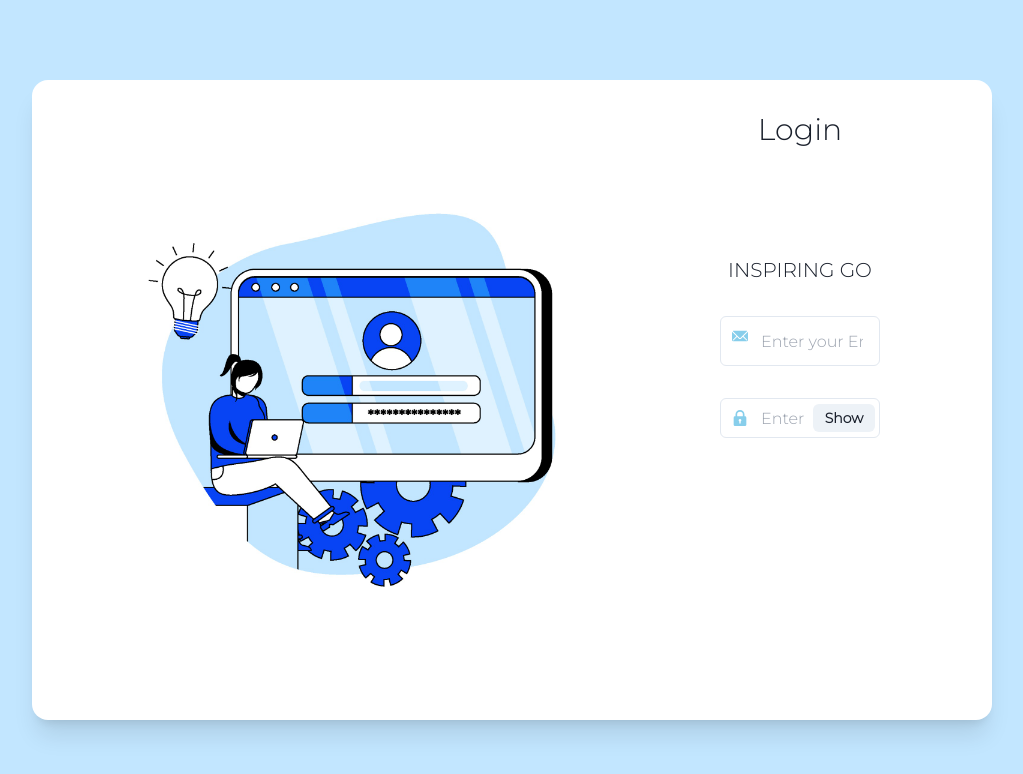
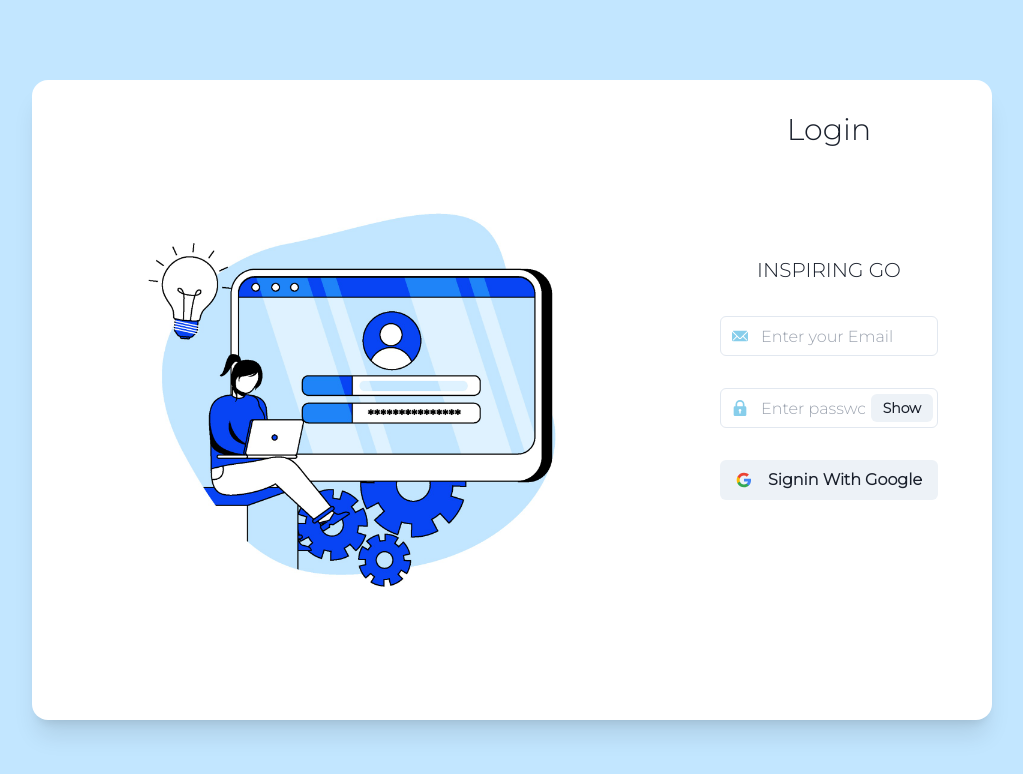
Before and after one commit to RahulRedN/FDFED_IG, a React (Vite) app: page /login in a window 1280 px wide. Shown: the top 774 px of the page, without its empty margins (128-1151 px from the left). Built offline with nearby package versions, Linux system fonts and the light colour scheme; no server answers.

Commit message:
added firebase

```diff
--- a/package.json
+++ b/package.json
@@ -16,8 +16,10 @@
     "@emotion/styled": "^11.11.0",
     "firebase": "^10.2.0",
     "framer-motion": "^10.16.1",
+    "lucide-react": "^0.268.0",
     "react": "^18.2.0",
     "react-dom": "^18.2.0",
+    "react-google-button": "^0.7.2",
     "react-router-dom": "^6.15.0"
   },
   "devDependencies": {
--- a/src/App.jsx
+++ b/src/App.jsx
@@ -1,6 +1,6 @@
 import React from "react";
 
-import { ChakraProvider } from '@chakra-ui/react'
+import { ChakraProvider } from "@chakra-ui/react";
 
 import {
   createBrowserRouter,
@@ -10,6 +10,7 @@ import {
   RouterProvider,
 } from "react-router-dom";
 
+import { AuthContexts } from "./Firebase/AuthContexts";
 
 import Login from "./pages/Login";
 import Home from "./pages/Home";
@@ -19,7 +20,6 @@ import JobSeeker from "./pages/JobSeeker";
 import Company from "./pages/Company";
 import Tutor from "./pages/Tutor";
 
-
 const Root = () => {
   return (
     <React.Fragment>
@@ -28,27 +28,27 @@ const Root = () => {
   );
 };
 
-
 const Router = createBrowserRouter(
   createRoutesFromElements(
     <Route path="/" element={<Root />}>
-      <Route index element={<Home/>}/>
-      <Route path="/login" element={<Login/>}/>
-      <Route path="/signup" element={<SignUp/>}/>
-      <Route path="/student" element={<Student/>} />
-      <Route path="/jobseeker" element={<JobSeeker/>}/>
-      <Route path="/tutor" element={<Tutor/>}/>
-      <Route path="/company" element={<Company/>}/>
+      <Route index element={<Home />} />
+      <Route path="/login" element={<Login />} />
+      <Route path="/signup" element={<SignUp />} />
+      <Route path="/student" element={<Student />} />
+      <Route path="/jobseeker" element={<JobSeeker />} />
+      <Route path="/tutor" element={<Tutor />} />
+      <Route path="/company" element={<Company />} />
     </Route>
   )
 );
 
-
 function App() {
   return (
-    <ChakraProvider>
-      <RouterProvider router={Router} />
-    </ChakraProvider>
+    <AuthContexts>
+      <ChakraProvider>
+        <RouterProvider router={Router} />
+      </ChakraProvider>
+    </AuthContexts>
   );
 }
 
--- /dev/null
+++ b/src/Firebase/AuthContexts.jsx
@@ -0,0 +1,66 @@
+import React, { useContext, useEffect, useState } from "react";
+import { auth} from "./config";
+import {
+  createUserWithEmailAndPassword,
+  signInWithEmailAndPassword,
+  signOut,
+  onAuthStateChanged,
+  sendPasswordResetEmail,
+  GoogleAuthProvider,
+  signInWithPopup,
+} from "firebase/auth";
+
+const AuthContext = React.createContext();
+
+export const AuthContexts = ({ children }) => {
+  const [currentUser, setCurrentUser] = useState();
+  const [isLoading, setLoading] = useState(true);
+
+  const signUp = async (email, password) => {
+    return createUserWithEmailAndPassword(auth, email, password);
+  };
+
+  const signIn = (email, password) => {
+    return signInWithEmailAndPassword(auth, email, password);
+  };
+
+  const logout = async () => {
+    return signOut(auth);
+  };
+
+  const sendPasswordReset = (email) => {
+    return sendPasswordResetEmail(auth, email);
+  };
+
+  const signInWithGoogle = () => {
+    const provider = new GoogleAuthProvider();
+    return signInWithPopup(auth, provider);
+  };
+
+  useEffect(() => {
+    const unsubscribe = onAuthStateChanged(auth, async (user) => {
+      setCurrentUser(user);
+    });
+    setLoading(false);
+
+    return unsubscribe;
+  }, []);
+
+  const value = {
+    currentUser,
+    signUp,
+    signIn,
+    logout,
+    sendPasswordReset,
+    signInWithGoogle,
+  };
+  return (
+    <AuthContext.Provider value={value}>
+      {!isLoading && children}
+    </AuthContext.Provider>
+  );
+};
+
+export const useAuth = () => {
+  return useContext(AuthContext);
+};
--- /dev/null
+++ b/src/Firebase/config.js
@@ -0,0 +1,26 @@
+// Import the functions you need from the SDKs you need
+import { initializeApp } from "firebase/app";
+import { getAuth } from "firebase/auth";
+import { getFirestore } from "firebase/firestore"
+import {getStorage} from 'firebase/storage'
+// TODO: Add SDKs for Firebase products that you want to use
+// https://firebase.google.com/docs/web/setup#available-libraries
+
+// Your web app's Firebase configuration
+// For Firebase JS SDK v7.20.0 and later, measurementId is optional
+const firebaseConfig = {
+  apiKey: import.meta.env.VITE_FIREBASE_apikey,
+  authDomain: import.meta.env.VITE_FIREBASE_authDomain,
+  projectId: import.meta.env.VITE_FIREBASE_projectId,
+  storageBucket: import.meta.env.VITE_FIREBASE_storageBucket,
+  messagingSenderId: import.meta.env.VITE_FIREBASE_messagingSenderId,
+  appId: import.meta.env.VITE_FIREBASE_appId,
+  measurementId: import.meta.env.VITE_FIREBASE_measurementId,
+};
+
+// Initialize Firebase
+const app = initializeApp(firebaseConfig);
+
+export const auth = getAuth(app);
+export const db = getFirestore(app);
+export const storage = getStorage(app);
--- /dev/null
+++ b/src/PrivateRoute/PrivateRoute.jsx
@@ -0,0 +1,11 @@
+import React from "react";
+
+import { Navigate } from "react-router-dom";
+import { useAuth } from "../Firebase/AuthContexts";
+
+const PrivateRoute = ({ children }) => {
+  const { currentUser } = useAuth();
+  return currentUser ? children : <Navigate to={"/login"} />;
+};
+
+export default PrivateRoute;
--- /dev/null
+++ b/src/components/UI/GoogleButton/GoogleButton.jsx
@@ -0,0 +1,18 @@
+import React from "react";
+import { Button } from "@chakra-ui/react";
+import { Loader2 } from "lucide-react";
+import { Icons } from "./Icon";
+
+const GoogleButton = ({ isLoading, onClickHandler }) => {
+  return (
+    <Button
+      leftIcon={isLoading?<Loader2 className='mr-2 h-4 w-4 animate-spin' />:<Icons.google className="h-4 w-4 mr-2" />}
+      onClick={onClickHandler}
+      disabled={isLoading}
+    >
+      Signin With Google
+    </Button>
+  );
+};
+
+export default GoogleButton;
--- /dev/null
+++ b/src/components/UI/GoogleButton/Icon.jsx
@@ -0,0 +1,23 @@
+export const Icons = {
+  google: (props) => (
+    <svg {...props} viewBox="0 0 24 24">
+      <path
+        d="M22.56 12.25c0-.78-.07-1.53-.2-2.25H12v4.26h5.92c-.26 1.37-1.04 2.53-2.21 3.31v2.77h3.57c2.08-1.92 3.28-4.74 3.28-8.09z"
+        fill="#4285F4"
+      />
+      <path
+        d="M12 23c2.97 0 5.46-.98 7.28-2.66l-3.57-2.77c-.98.66-2.23 1.06-3.71 1.06-2.86 0-5.29-1.93-6.16-4.53H2.18v2.84C3.99 20.53 7.7 23 12 23z"
+        fill="#34A853"
+      />
+      <path
+        d="M5.84 14.09c-.22-.66-.35-1.36-.35-2.09s.13-1.43.35-2.09V7.07H2.18C1.43 8.55 1 10.22 1 12s.43 3.45 1.18 4.93l2.85-2.22.81-.62z"
+        fill="#FBBC05"
+      />
+      <path
+        d="M12 5.38c1.62 0 3.06.56 4.21 1.64l3.15-3.15C17.45 2.09 14.97 1 12 1 7.7 1 3.99 3.47 2.18 7.07l3.66 2.84c.87-2.6 3.3-4.53 6.16-4.53z"
+        fill="#EA4335"
+      />
+      <path d="M1 1h22v22H1z" fill="none" />
+    </svg>
+  ),
+};
--- a/src/pages/Login.jsx
+++ b/src/pages/Login.jsx
@@ -1,14 +1,38 @@
 import { useState } from "react";
 
-import { Input, InputGroup, InputLeftElement,InputRightElement,Button } from "@chakra-ui/react";
+import {
+  Input,
+  InputGroup,
+  InputLeftElement,
+  InputRightElement,
+  Button,
+} from "@chakra-ui/react";
 import Login_Image from "../static/Login_Image.jpg";
-import { EmailIcon,LockIcon } from "@chakra-ui/icons";
+import { EmailIcon, LockIcon } from "@chakra-ui/icons";
+import GoogleButton from "../components/UI/GoogleButton/GoogleButton";
+import { useAuth } from "../Firebase/AuthContexts";
 
 const Login = () => {
+  const [show, setShow] = useState(false);
+  const [isLoading, setIsLoading] = useState(false);
+  const handleClick = () => setShow((state)=>!state);
 
-  const [show, setShow] = useState(false);
-  const handleClick = () => setShow(!show);
+  const { signInWithGoogle } = useAuth();
 
+  const googleSignInHandler = async () => {
+    setIsLoading(true);
+    try {
+      const res = await signInWithGoogle();
+      if (res.user.uid) {
+        setIsLoading(false);
+        alert("Logged In!");
+      }
+    } catch (err) {
+      console.error(err);
+      alert("Something happened!!!");
+      setIsLoading(false);
+    }
+  };
 
   return (
     <>
@@ -18,16 +42,18 @@ const Login = () => {
           <div className="flex flex-col gap-7 w-full">
             <h1 className="text-center text-3xl">Login</h1>
             <div className="flex flex-col gap-8 w-full h-full p-[5rem]">
-
               <h1 className="text-center text-xl">INSPIRING GO</h1>
               <InputGroup className="flex items-center justify-center">
-                <InputLeftElement pointerEvents="none" className="flex items-center justify-center">
-                  <EmailIcon color="skyblue"/>
+                <InputLeftElement
+                  pointerEvents="none"
+                  className="flex items-center justify-center"
+                >
+                  <EmailIcon color="skyblue" />
                 </InputLeftElement>
-                <Input type="email" placeholder="Enter your Email" height='50px'/>
+                <Input type="email" placeholder="Enter your Email" />
               </InputGroup>
               <InputGroup size="md">
-              <InputLeftElement pointerEvents="none">
+                <InputLeftElement pointerEvents="none">
                   <LockIcon color="skyblue" />
                 </InputLeftElement>
                 <Input
@@ -36,12 +62,15 @@ const Login = () => {
                   placeholder="Enter password"
                 />
                 <InputRightElement width="4.5rem">
-                  <Button h="1.75rem" size="sm" onClick={handleClick}>
+                  <Button h="1.75rem" size="sm" onMouseDown={handleClick} onMouseUp={handleClick}>
                     {show ? "Hide" : "Show"}
                   </Button>
                 </InputRightElement>
               </InputGroup>
-
+              <GoogleButton
+                isLoading={isLoading}
+                onClickHandler={googleSignInHandler}
+              />
             </div>
           </div>
         </div>
```
Also changed, not shown: 2 other files (tests, documents, lock files or other folders).
